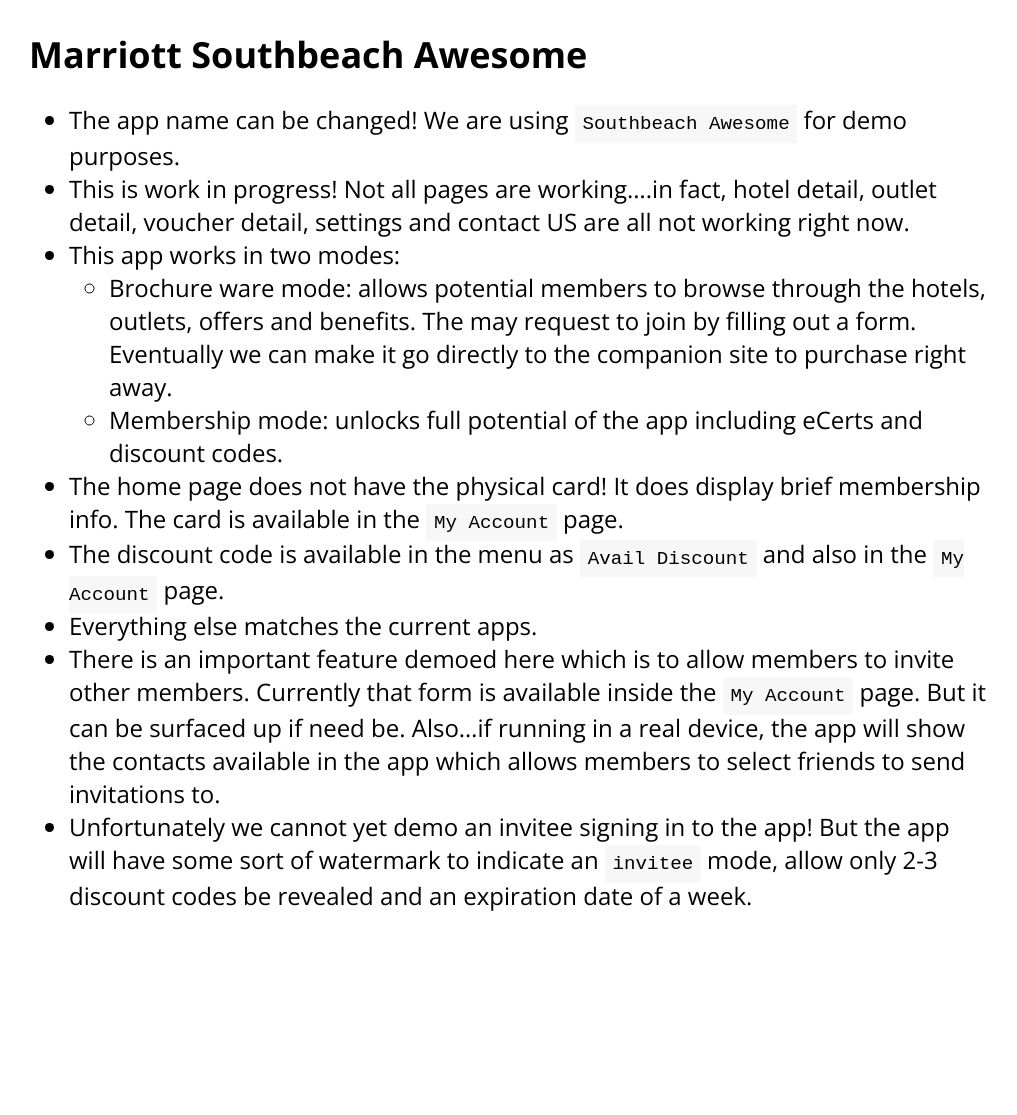
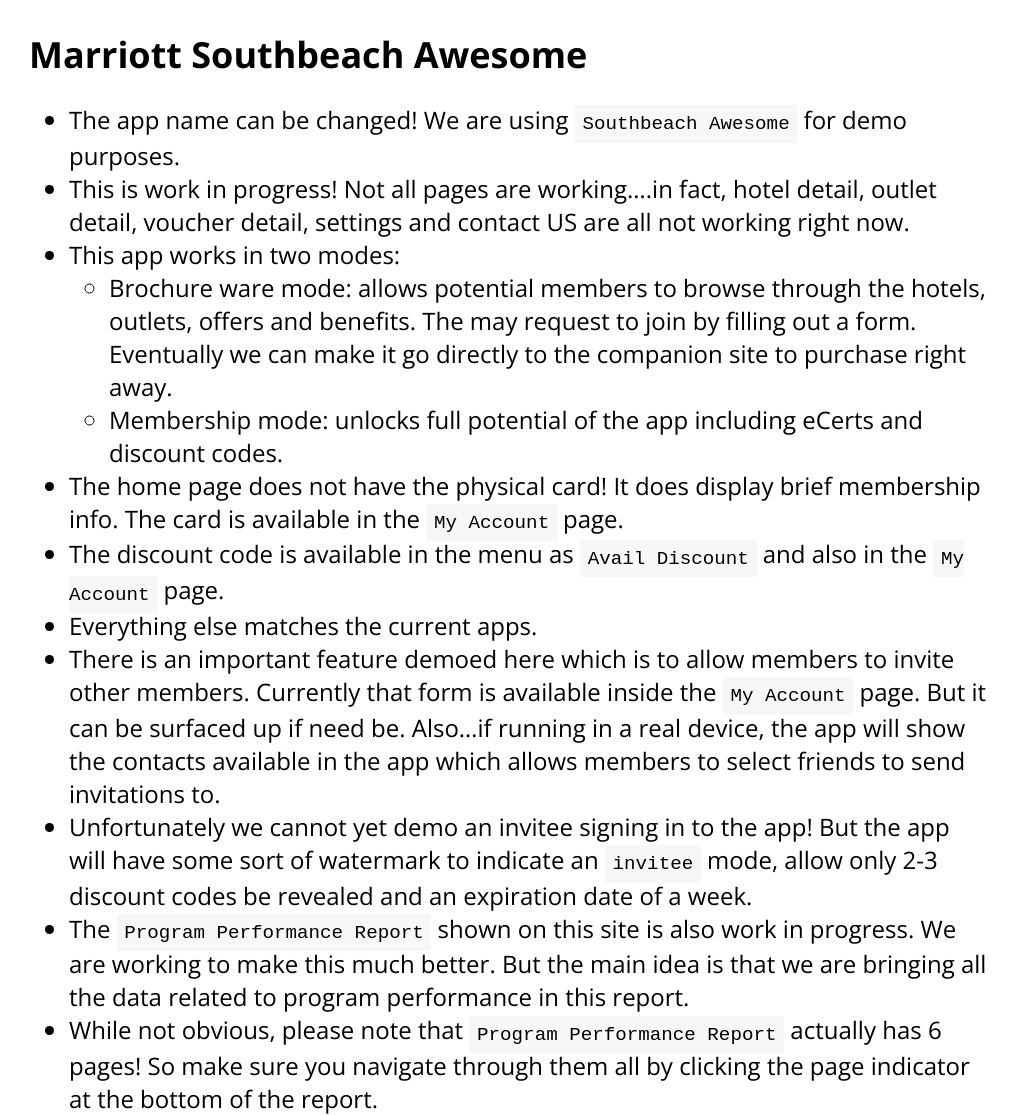
Before and after one commit to hmccode/hmccode.github.io, a Jekyll site: the page built from demo/index.md, in a window 1280 px wide. Shown: the whole page, without its empty margins (131-1148 px from the left). Built offline with Jekyll 4.4.1, drawn with Linux system fonts in a browser that asks for light colours; nearby versions of some CDN libraries; a script that is not in the unit is left out; before the commit the page ends 930 px from its top, so only the background shows below that.

Commit message:
Updated the demo page

```diff
--- a/demo/index.md
+++ b/demo/index.md
@@ -15,3 +15,5 @@ title: HMC Mobile Demo
 - Everything else matches the current apps.
 - There is an important feature demoed here which is to allow members to invite other members. Currently that form is available inside the `My Account` page. But it can be surfaced up if need be. Also...if running in a real device, the app will show the contacts available in the app which allows members to select friends to send invitations to.
 - Unfortunately we cannot yet demo an invitee signing in to the app! But the app will have some sort of watermark to indicate an `invitee` mode, allow only 2-3 discount codes be revealed and an expiration date of a week.
+- The `Program Performance Report` shown on this site is also work in progress. We are working to make this much better. But the main idea is that we are bringing all the data related to program performance in this report.
+- While not obvious, please note that `Program Performance Report` actually has 6 pages! So make sure you navigate through them all by clicking the page indicator at the bottom of the report.
```
